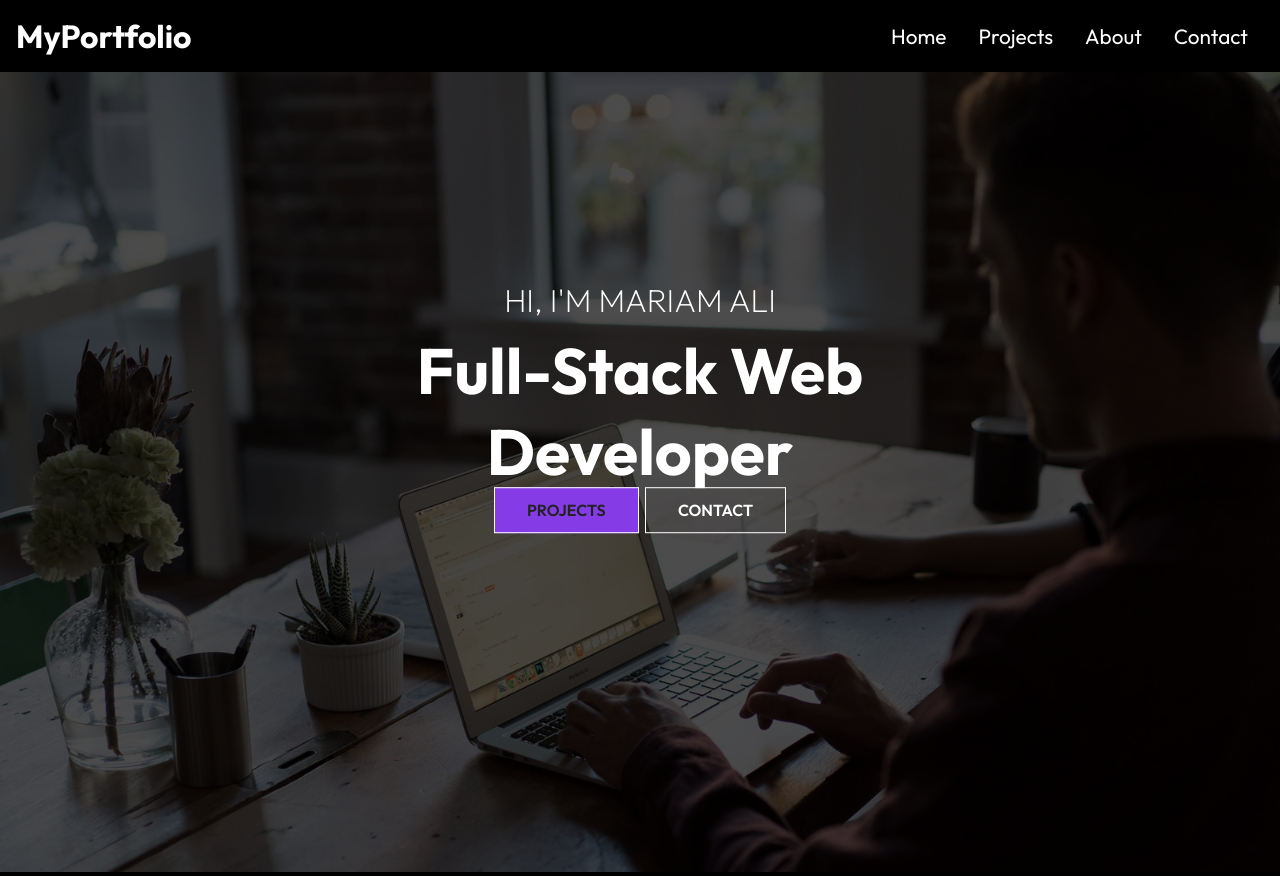
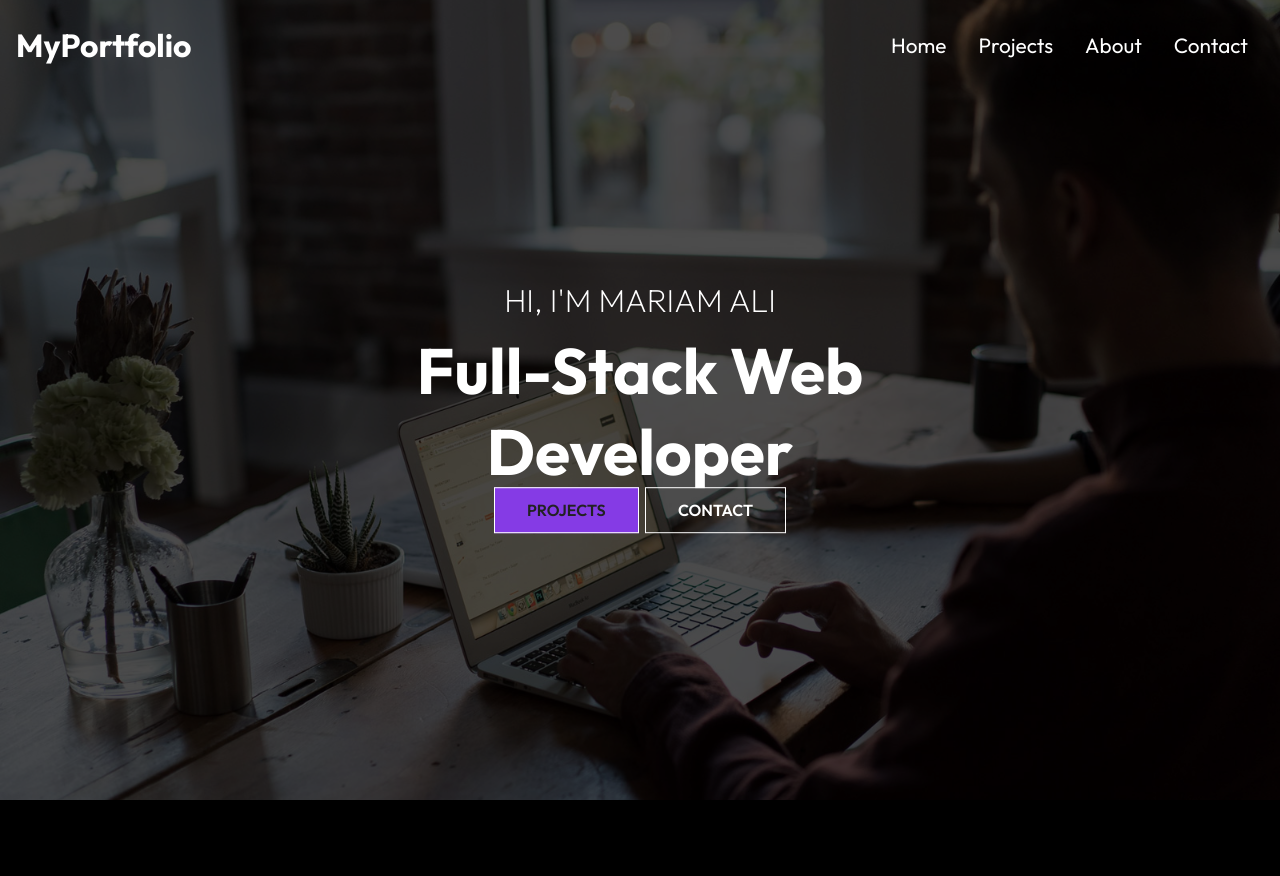
Before and after one commit to Mariamaliomari/my-siteportfolio, a React (Create React App) app: page / in a window 1280 px wide. After the commit the page ends 804 px from the top, so only its background shows below. Built offline with nearby package versions, Linux system fonts and the light colour scheme.

Commit message:
add styling in navbar

```diff
--- a/src/components/Navbar.js
+++ b/src/components/Navbar.js
@@ -7,9 +7,16 @@
     const [click, setClick] = useState(false);
     const handleClick = () => setClick(!click);
 
+    const[color, setColor] = useState(false);
+    const changeColor = () => {
+        if(window.scrollY >= 100){setColor(true);
+        }else{setColor(false);}
+    }
+    window.addEventListener("scroll", changeColor);
+
 
   return (
-    <div className='header'>
+    <div className= {color ?".header header-bg":"header" }>
         <Link to="/">
             <h1>
                 MyPortfolio
--- a/src/components/NavbarStyles.css
+++ b/src/components/NavbarStyles.css
@@ -3,7 +3,18 @@
     justify-content: space-between;
     align-items: center;
     padding: 1rem;
+    position: fixed;
+    width: 100%;
+    height: 90px;
+    z-index: 10;
+
 }
+.header-bg{
+    background-color: rgba(0, 0, 0, 0.8);
+    transition: 0.5s;
+
+}
+
 .nav-menu{
     display: flex;
 }
```
